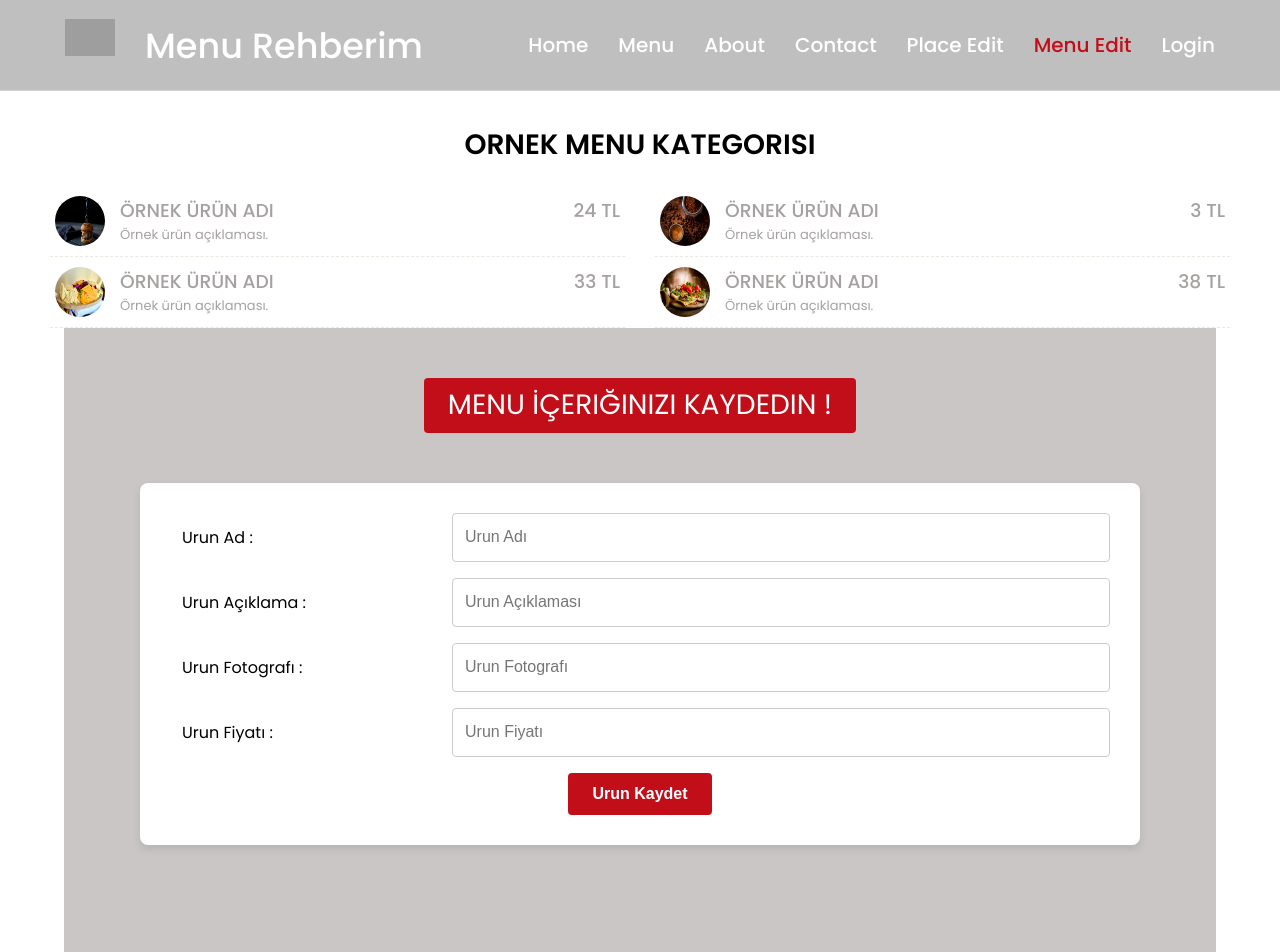
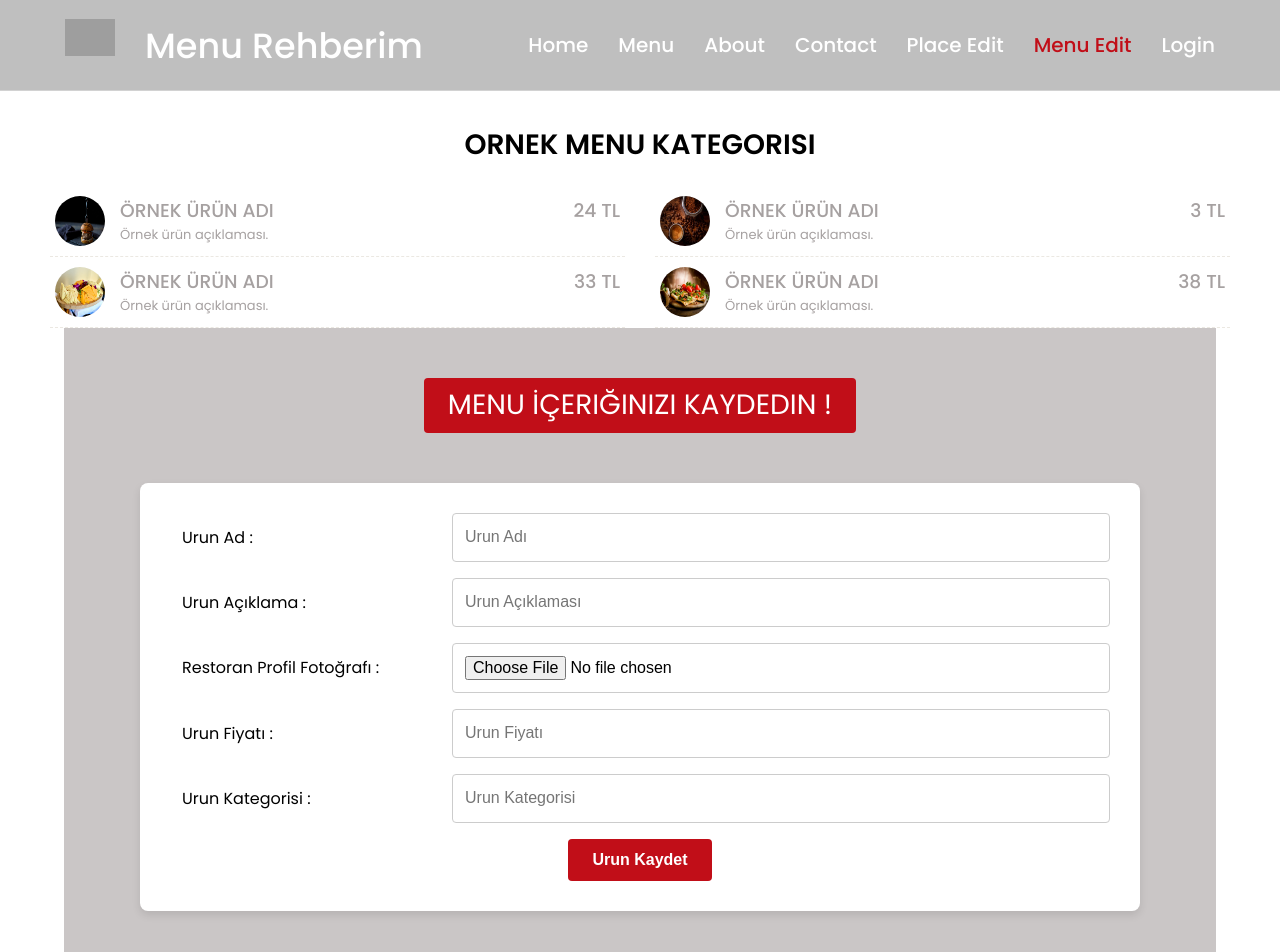
Before and after one commit to cengiztuglu/MenuRehberim, a React (Create React App) app: page /MenuEdit in a window 1280 px wide. Shown: the top 952 px of the page. Built offline with nearby package versions, Linux system fonts and the light colour scheme; grey boxes are pictures that could not be loaded.

Commit message:
MenuItemImageUpload

```diff
--- a/package.json
+++ b/package.json
@@ -17,6 +17,7 @@
     "react-router-dom": "^6.20.1",
     "react-scripts": "5.0.1",
     "react-slick": "^0.29.0",
+    "react-toastify": "^9.1.3",
     "slick-carousel": "^1.8.1",
     "styled-components": "^6.1.1",
     "tailwind": "^4.0.0",
--- a/src/App.js
+++ b/src/App.js
@@ -13,7 +13,8 @@ import PlaceEdit from './pages/PlaceEdit/PlaceEdit'
 import { useLocation } from 'react-router-dom';
 import MenuEdit from './pages/MenuEdit/MenuEdit'
 import Comment from './pages/Comment/Comment'
-
+import { ToastContainer } from 'react-toastify';
+import 'react-toastify/dist/ReactToastify.css';
 function App() {
 
   const location = useLocation();
@@ -22,6 +23,8 @@ function App() {
   return (
     <div>
     <Navbar />
+    <ToastContainer />
+
     <Routes>
       <Route path="/" element={<Home />} />
       <Route path="/menu" element={<Menu />} />
@@ -34,6 +37,8 @@ function App() {
       <Route path="/Comment" element={<Comment />} />
 
 
+
+
     </Routes>
     <Footer />
   </div>
--- a/src/pages/Home/HomeRestaurants/HomeRestaurants.js
+++ b/src/pages/Home/HomeRestaurants/HomeRestaurants.js
@@ -11,7 +11,7 @@ const AmazingMeal = () => {
   const [selectedCategory, setSelectedCategory] = useState('Hepsi');
 
   useEffect(() => {
-    fetch('http://localhost:8081/api/getPlace')
+    fetch('http://localhost:8080/api/getPlace')
       .then(response => response.json())
       .then(data => {
         const sortedPlaces = data.sort((a, b) => a.id - b.id);
--- a/src/pages/MenuEdit/MenuEditForm/MenuEditForm.js
+++ b/src/pages/MenuEdit/MenuEditForm/MenuEditForm.js
@@ -1,47 +1,75 @@
 import React, { useState } from 'react';
 import styled from 'styled-components';
 import axios from 'axios';
-import { useLocation } from 'react-router-dom';
+import { toast } from 'react-toastify';
+import 'react-toastify/dist/ReactToastify.css';
 
 
 import "./MenuEditForm.css";
 
 const MenuEditForm = ({username}) => {
-  const [item, setUser] = useState({
+  const [item, setItem] = useState({
     itemName: '',
-    itemDefination: '',
-    itemPicName: '',
+    itemDefinition: '',
     itemPrice: '',
+    itemCategory:''
 
   });
+  const [itemPicName, setItemPicName] = useState(null);
   const [error, setError] = useState(null);
+  const handleInputChange = (event) => {
+    const { name, value } = event.target;
+    setItem({ ...item, [name]: value });
+  };
+
+  const handleFileChange = (event) => {
+    const file = event.target.files[0];
+    setItemPicName(file);
+  };
 
 
-  const handleInputChange = (event) => {
-    const { name, value } = event.target;
-    setUser({ ...item, [name]: value });
-  };
-
-  const handleEditer = (event) => {
+  const handleEditer = async (event) => {
     event.preventDefault();
 
-      // Kullanıcı kaydı
-      if (item.itemName && item.itemDefination && item.itemPicName&& item.itemPrice ) {
+    if (itemPicName) {
       setError('');
-        axios.post(`http://localhost:8081/api/menuItemAdd/${username}`, item)
-          .then(response => {
-            if (response.data === true) {
-              console.error("Menü ürün Eklendi");
+      try {
+        const formData = new FormData();
+        Object.entries(item).forEach(([key, value]) => {
+          formData.append(key, value);
+        });
+        formData.append('file', itemPicName);
 
-              // Başarılı kayıt durumunda başka bir sayfaya yönlendirme yapılabilir.
+        const response = await axios.post(
+          `http://localhost:8080/api/menuItemsAdd/${username}`,
+          formData,
+          {
+            headers: {
+              'Content-Type': 'multipart/form-data',
+            },
+          }
+        );
+
+        if (response.status === 200) {
+          console.error(response.data);
+          toast.success('Ürün başarıyla kaydedildi!', {
+            position: toast.POSITION.TOP_RIGHT,
+            autoClose: 3000, // 3 saniye sonra otomatik olarak kapanır
+            onClose: () => {
+              // Sayfa yenileme işlemi
+              window.location.reload();
+            },
+          });
+
+          // Başka bir işlem yapılabilir
         } else {
-              console.error("Kullanıcı kaydı sırasında bir hata oluştu.");
+          console.error('Dosya yüklenirken bir hata oluştu.');
         }
-          }).catch(error => {
-            console.error("Kullanıcı kaydı sırasında bir hata oluştu.");
-          });
+      } catch (error) {
+        console.error('Dosya yüklenirken bir hata oluştu.', error);
+      }
     } else {
-        setError('Lütfen tüm alanları doldurun.');
+      setError('Lütfen bir dosya seçin.');
     }
   };
 
@@ -93,21 +121,21 @@ const MenuEditForm = ({username}) => {
             <InputLabel>Urun Açıklama :</InputLabel>
             <Input
               type="text"
-              name='itemDefination'
+              name='itemDefinition'
               placeholder="Urun Açıklaması"
-              value={item.itemDefination}
+              value={item.itemDefinition}
               onChange={handleInputChange}
             />
              </InputContainer>
 
              <InputContainer>
-            <InputLabel>Urun Fotografı :</InputLabel>
+              <InputLabel>Restoran Profil Fotoğrafı :</InputLabel>
               <Input
-              type="text"
+                type="file"
+                accept=".jpg, .jpeg, .png"
                 name='itemPicName'
-              placeholder="Urun Fotografı"
-              value={item.itemPicName}
-              onChange={handleInputChange}
+
+                onChange={handleFileChange}
               />
               </InputContainer>
             <InputContainer>
@@ -120,17 +148,17 @@ const MenuEditForm = ({username}) => {
               onChange={handleInputChange}
             />
             </InputContainer>
-            {/* <InputContainer>
+             <InputContainer>
             <InputLabel>Urun Kategorisi :</InputLabel>
             <Input
-              name='Urun Kategorisi'
+              name='itemCategory'
               type="text"
               placeholder="Urun Kategorisi"
-              value={user.password}
+              value={item.itemCategory}
               onChange={handleInputChange}
             />
             </InputContainer>
-             */}
+
           </>
         )}
         <Button type='submit'>{ 'Urun Kaydet'}</Button>
--- a/src/pages/PlaceEdit/PlaceEditForm/PlaceEditForm.js
+++ b/src/pages/PlaceEdit/PlaceEditForm/PlaceEditForm.js
@@ -1,6 +1,10 @@
 import React, { useState } from 'react';
 import styled from 'styled-components';
 import axios from 'axios';
+import { useNavigate } from 'react-router-dom';
+import { toast } from 'react-toastify';
+import 'react-toastify/dist/ReactToastify.css';
+
 
 const PlaceEditForm = ({ username }) => {
   const [place, setPlace] = useState({
@@ -16,6 +20,8 @@ const PlaceEditForm = ({ username }) => {
     const { name, value } = event.target;
     setPlace({ ...place, [name]: value });
   };
+  const navigate = useNavigate();
+
 
   const handleFileChange = (event) => {
     const file = event.target.files[0];
@@ -46,7 +52,13 @@ const PlaceEditForm = ({ username }) => {
 
         if (response.status === 200) {
           console.error('Bilgiler ve dosya başarıyla yüklendi');
-          // Başka bir işlem yapılabilir
+          toast.success('Restoranınız başarıyla tanımlandı!', {
+            position: toast.POSITION.TOP_CENTER,
+            autoClose: 2000,
+          });
+
+          navigate('/MenuEdit', { state: { username } });
+
         } else {
           console.error('Dosya yüklenirken bir hata oluştu.');
         }
@@ -85,7 +97,7 @@ const PlaceEditForm = ({ username }) => {
                  type="text"
                  name='restourantName'
                  placeholder="Restoran Adı"
-                value={user.restourantName}
+                value={place.restourantName}
                 onChange={handleInputChange}
                 />
             </InputContainer>
@@ -95,7 +107,7 @@ const PlaceEditForm = ({ username }) => {
               type="text"
               name='placeDefinition'
               placeholder="Restoran Acçıklaması"
-              value={user.placeDefinition}
+              value={place.placeDefinition}
               onChange={handleInputChange}
             />
              </InputContainer>
```
Also changed, not shown: 1 other file (tests, documents, lock files or other folders). Lines whose indentation alone changed are shown as unchanged.
